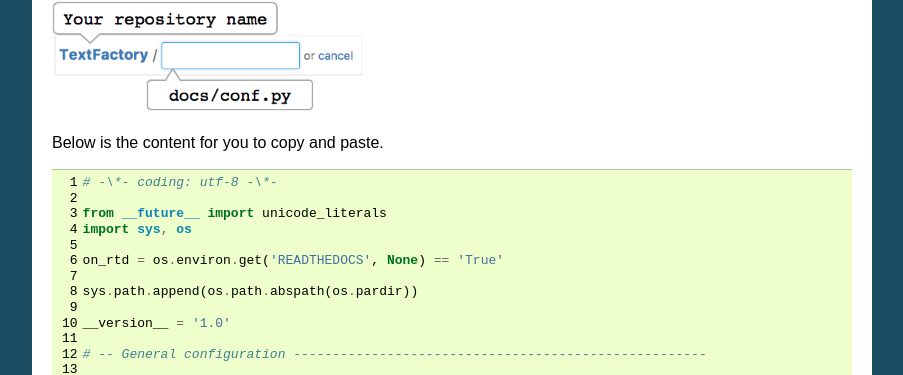
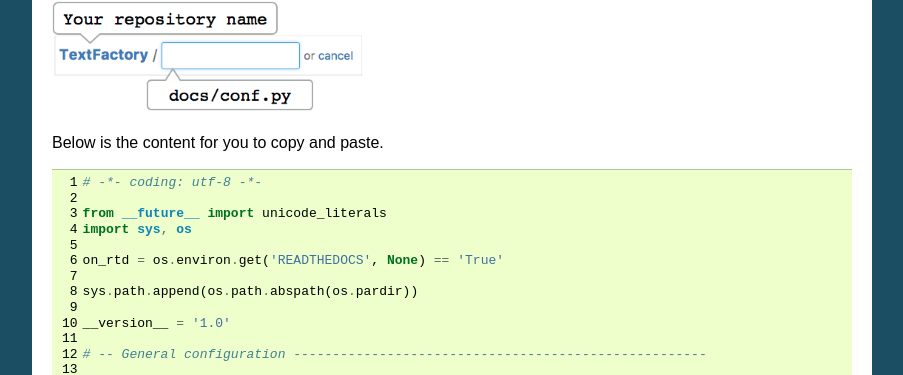
Before and after one commit to iapyeh/GGeditor, a Sphinx documentation site: the page built from docs/how2Readthedocs.rst, in a window 1280 px wide and 900 px high, scrolled down 2664 px. Shown: the part 85-460 px from the top of the window, without its empty margins (198-1101 px from the left). Built offline with Sphinx 7.4.7, drawn with Linux system fonts in a browser that asks for light colours; pages that are not in the unit, such as notebooks, are missing from menus.

Commit message:
Google Docs reST Editor@2017-1-22 17:31:16

```diff
--- a/docs/how2Readthedocs.rst
+++ b/docs/how2Readthedocs.rst
@@ -74,7 +74,7 @@ Below is the content for you to copy and paste.
 .. code-block:: python
     :linenos:
 
-    # -\*- coding: utf-8 -\*-
+    # -*- coding: utf-8 -*-
 
     from __future__ import unicode_literals
     import sys, os
```
